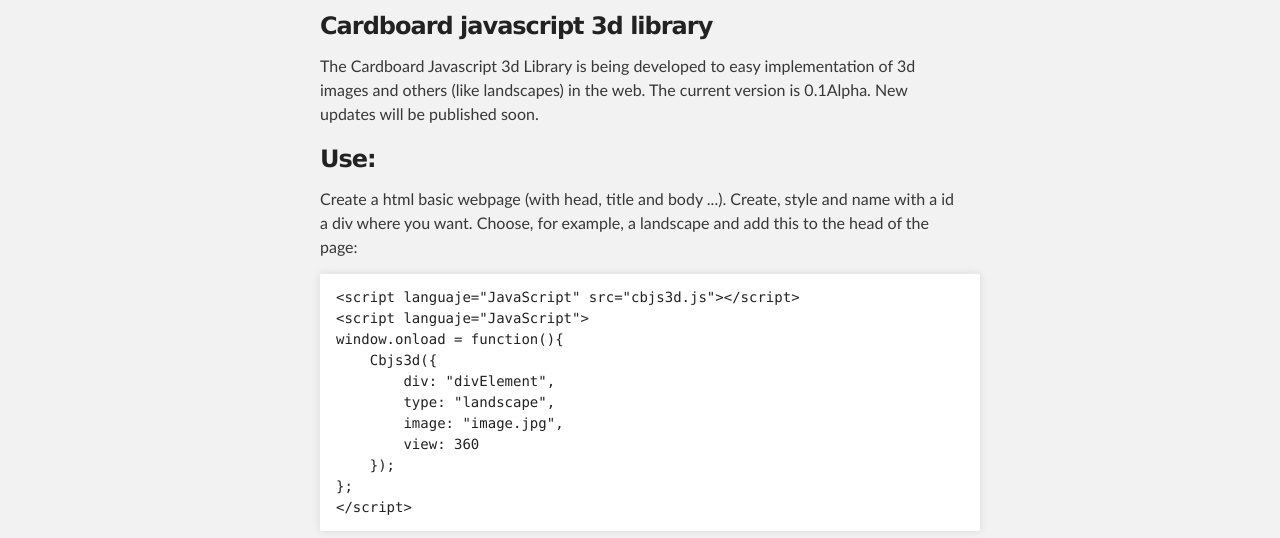
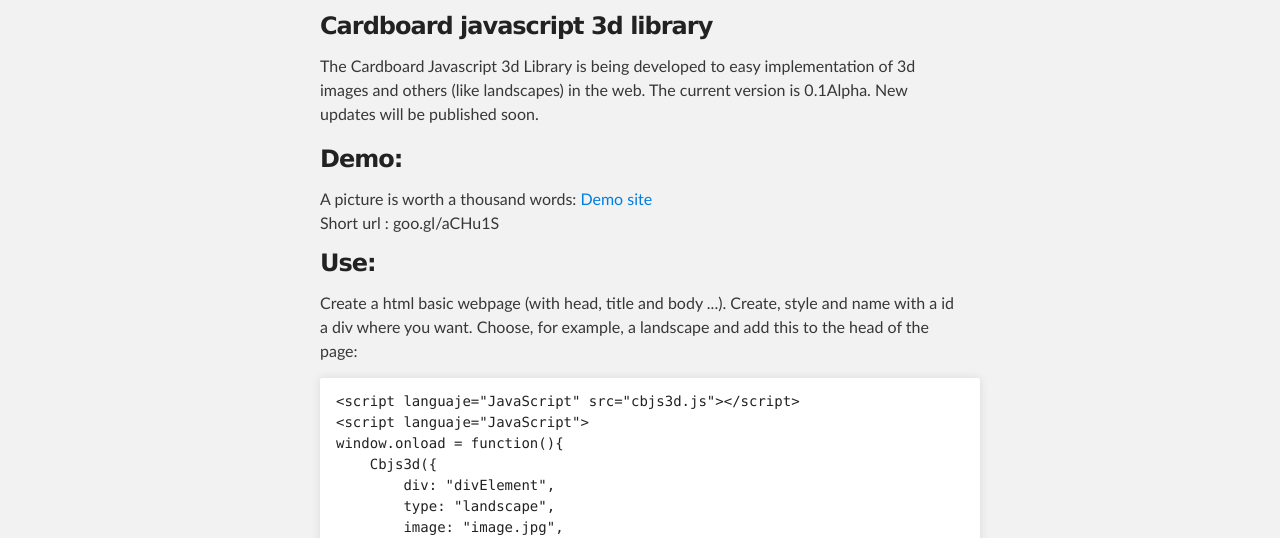
Before and after one commit to pelusanchez/Cbjs3d, a plain HTML site: page index.html in a window 1280 px wide. Shown: the part 252-790 px from the top of the page. Drawn offline with Linux system fonts and the light colour scheme.

Commit message:
Update index.html

```diff
--- a/index.html
+++ b/index.html
@@ -37,6 +37,11 @@
 <p>The Cardboard Javascript 3d Library is being developed to easy implementation of 3d images and others (like landscapes) in the web.
 The current version is 0.1Alpha. New updates will be published soon.</p>
 
+<h3>
+<a id="demo" class="anchor" href="#demo" aria-hidden="true"><span aria-hidden="true" class="octicon octicon-link"></span></a>Demo:</h3>
+A picture is worth a thousand words:
+<a href = "demo/">Demo site</a><br>
+Short url : <span style="font-weigth:bold;">goo.gl/aCHu1S</span>
 <h3>
 <a id="use" class="anchor" href="#use" aria-hidden="true"><span aria-hidden="true" class="octicon octicon-link"></span></a>Use:</h3>
 
```
